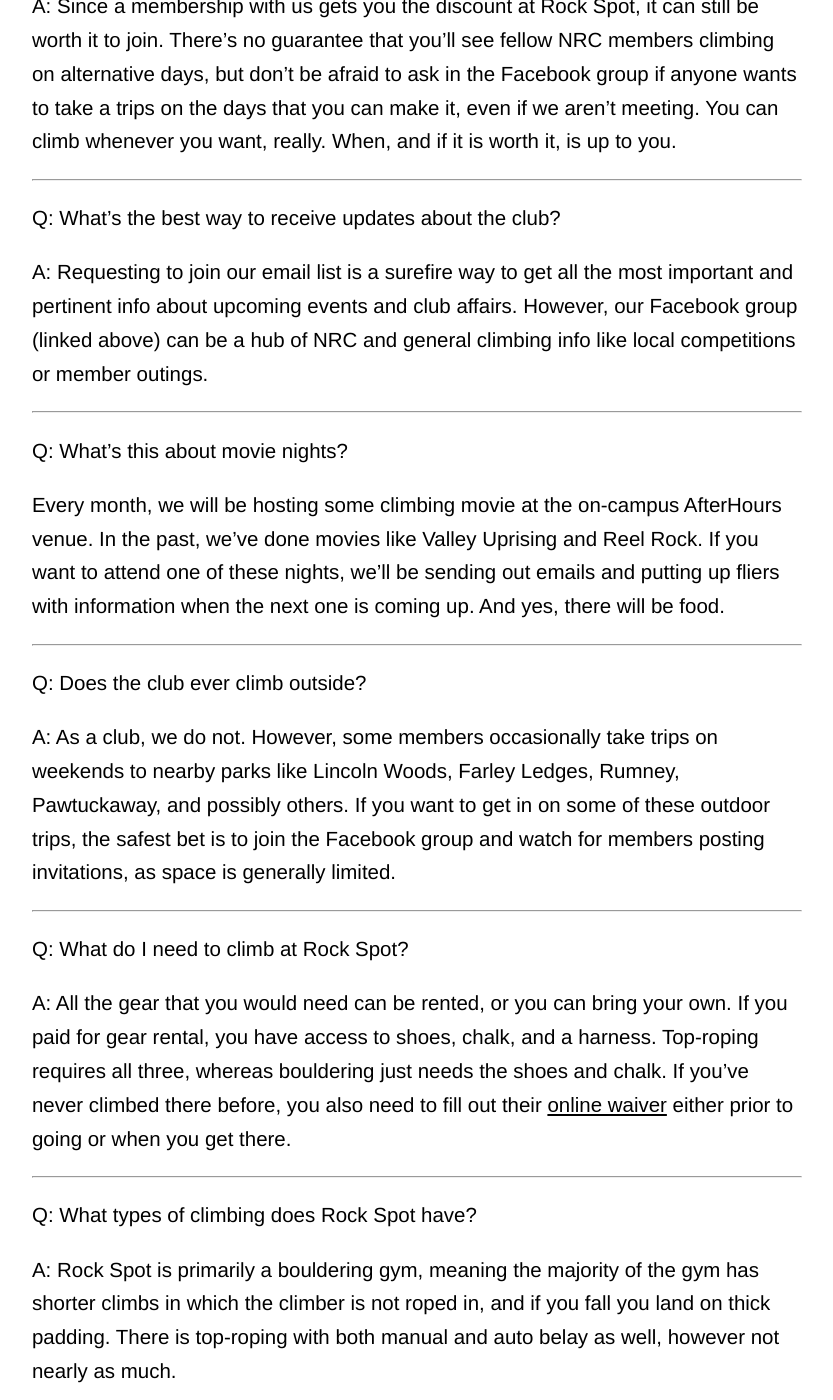
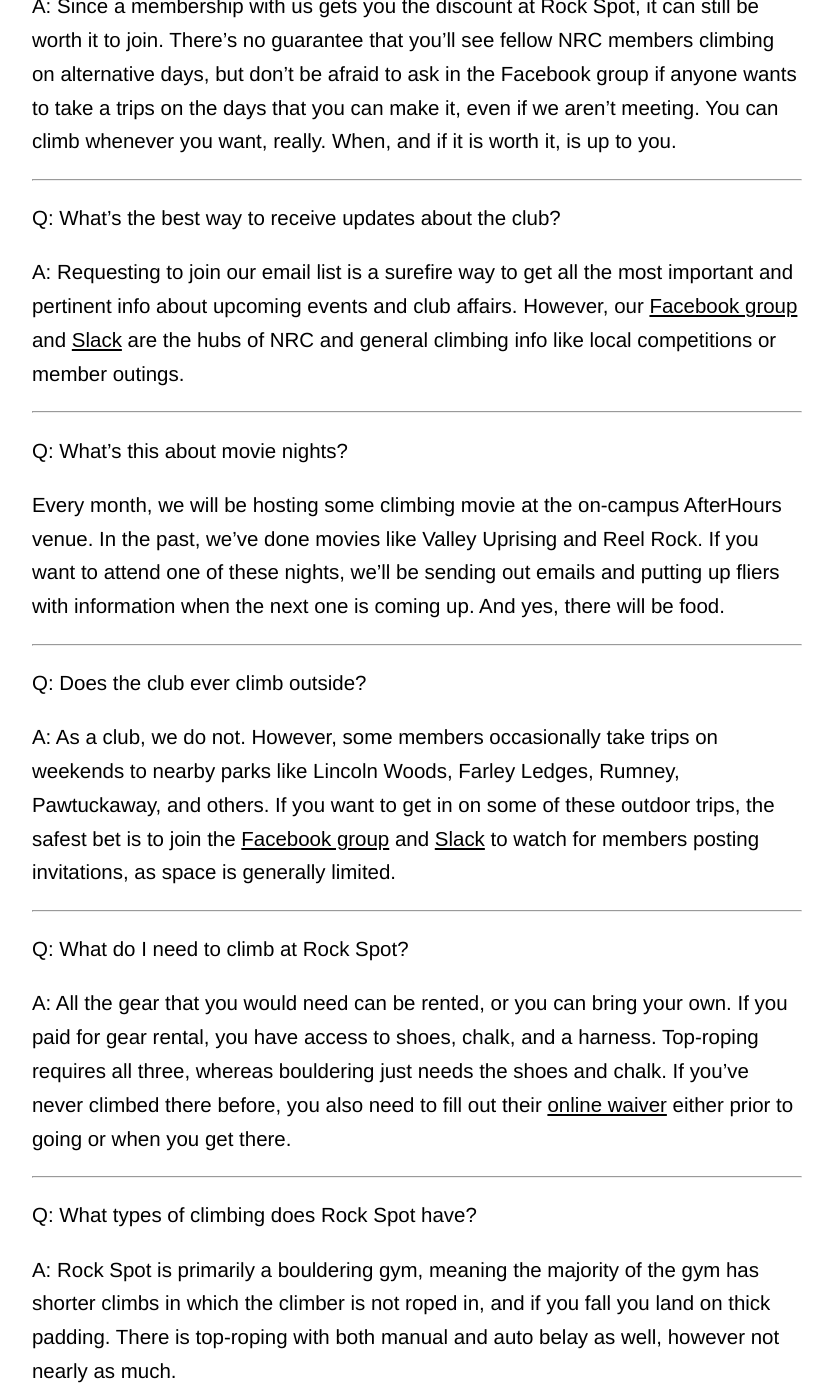
Before and after one commit to NortheasternClimbing/northeasternclimbing.github.io, a Jekyll site: the page built from nrc/faq.md, in a window 1280 px wide and 1400 px high, scrolled down 1150 px. Shown: the whole window, without its empty margins (223-1056 px from the left). Built offline with Jekyll 4.4.1, drawn with Linux system fonts in a browser that asks for light colours.

Commit message:
Added slack links

```diff
--- a/nrc/faq.md
+++ b/nrc/faq.md
@@ -34,7 +34,7 @@
 
 Q: What’s the best way to receive updates about the club?
 
-A: Requesting to join our email list is a surefire way to get all the most important and pertinent info about upcoming events and club affairs. However, our Facebook group (linked above) can be a hub of NRC and general climbing info like local competitions or member outings.
+A: Requesting to join our email list is a surefire way to get all the most important and pertinent info about upcoming events and club affairs. However, our [Facebook group](https://www.facebook.com/groups/nurecclimbing/) and [Slack](https://join.slack.com/t/nurecclimbing/shared_invite/enQtMjk1MDgxNzE5MjgzLWZkMjA4YjllYTRhM2U1YjcyNTE2ODBjMmYxOWJlZmIyMjQwMThhN2E5MTY3ZTM0MDQ0MWIyZmNkNWUzNTA5Njk) are the hubs of NRC and general climbing info like local competitions or member outings.
 
 ---
 
@@ -46,7 +46,7 @@
 
 Q: Does the club ever climb outside?
 
-A: As a club, we do not. However, some members occasionally take trips on weekends to nearby parks like Lincoln Woods, Farley Ledges, Rumney, Pawtuckaway, and possibly others. If you want to get in on some of these outdoor trips, the safest bet is to join the Facebook group and watch for members posting invitations, as space is generally limited.
+A: As a club, we do not. However, some members occasionally take trips on weekends to nearby parks like Lincoln Woods, Farley Ledges, Rumney, Pawtuckaway, and others. If you want to get in on some of these outdoor trips, the safest bet is to join the [Facebook group](https://www.facebook.com/groups/nurecclimbing/) and [Slack](https://join.slack.com/t/nurecclimbing/shared_invite/enQtMjk1MDgxNzE5MjgzLWZkMjA4YjllYTRhM2U1YjcyNTE2ODBjMmYxOWJlZmIyMjQwMThhN2E5MTY3ZTM0MDQ0MWIyZmNkNWUzNTA5Njk) to watch for members posting invitations, as space is generally limited.
 
 ---
 
```
